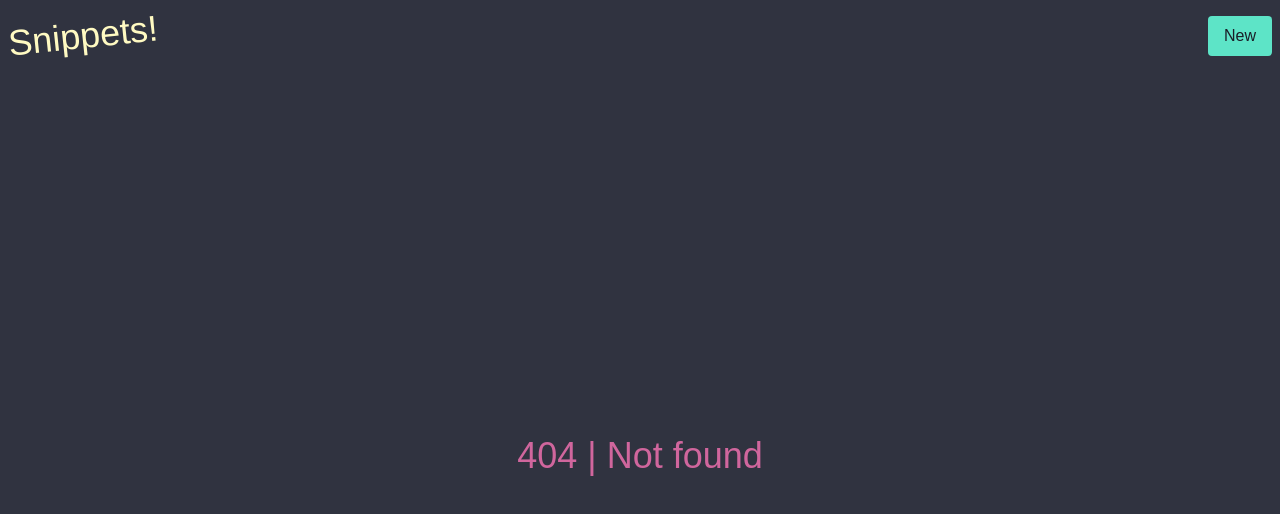
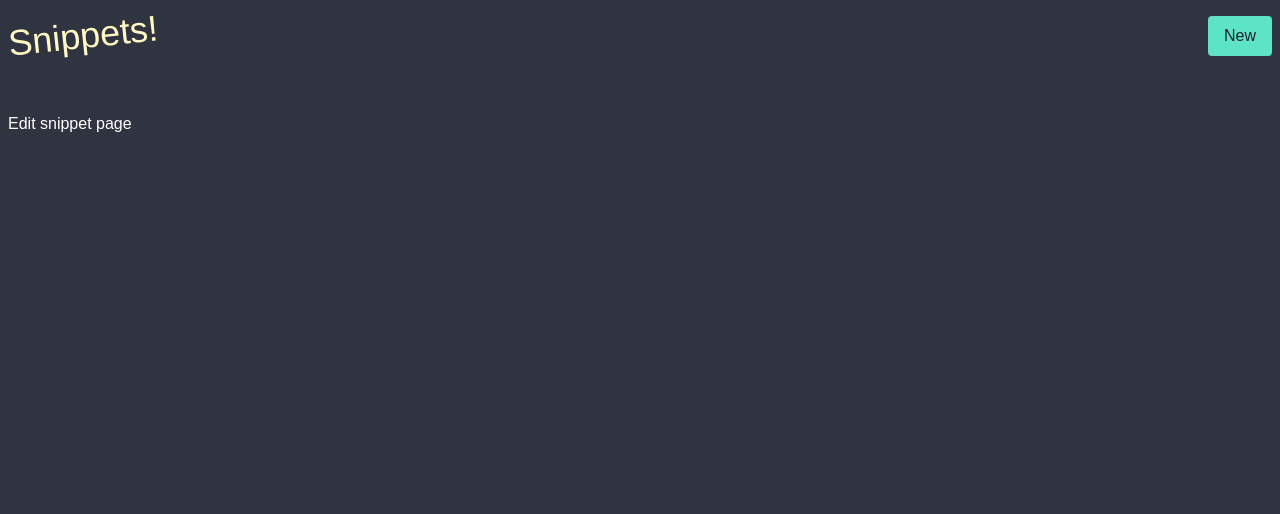
Before and after one commit to SmackSmash/grider-snippets, a Next.js app: page /snippets/1/edit in a window 1280 px wide. Before the commit this address had no page. Shown: the top 514 px of the page. Built offline with nearby package versions, Linux system fonts and the light colour scheme; a web font is replaced by a local one.

Commit message:
Added edit page

```diff
--- /dev/null
+++ b/src/app/snippets/[id]/edit/page.tsx
@@ -0,0 +1,10 @@
+interface EditSnipppetProps {
+  params: {
+    id: string;
+  };
+}
+
+export default function EditSnippet(props: EditSnipppetProps) {
+  console.log(props);
+  return <div>Edit snippet page</div>;
+}
```
